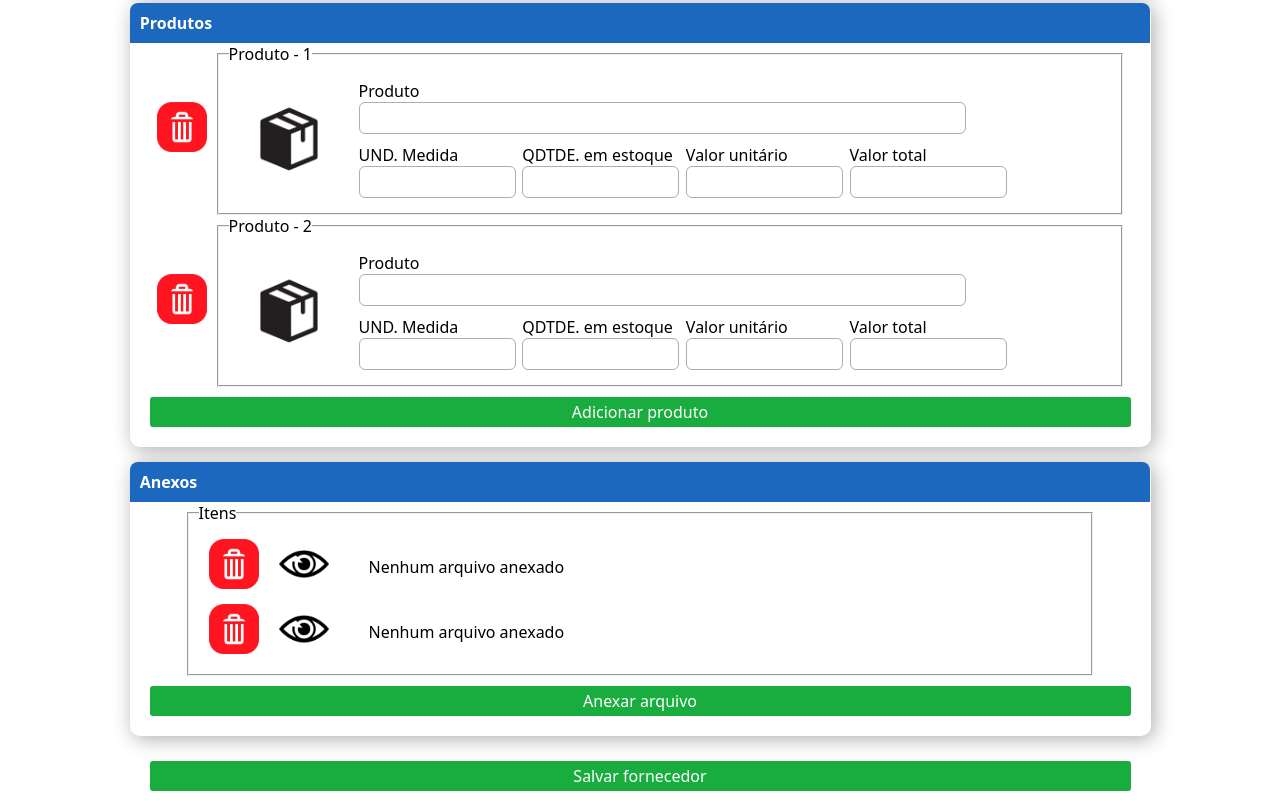
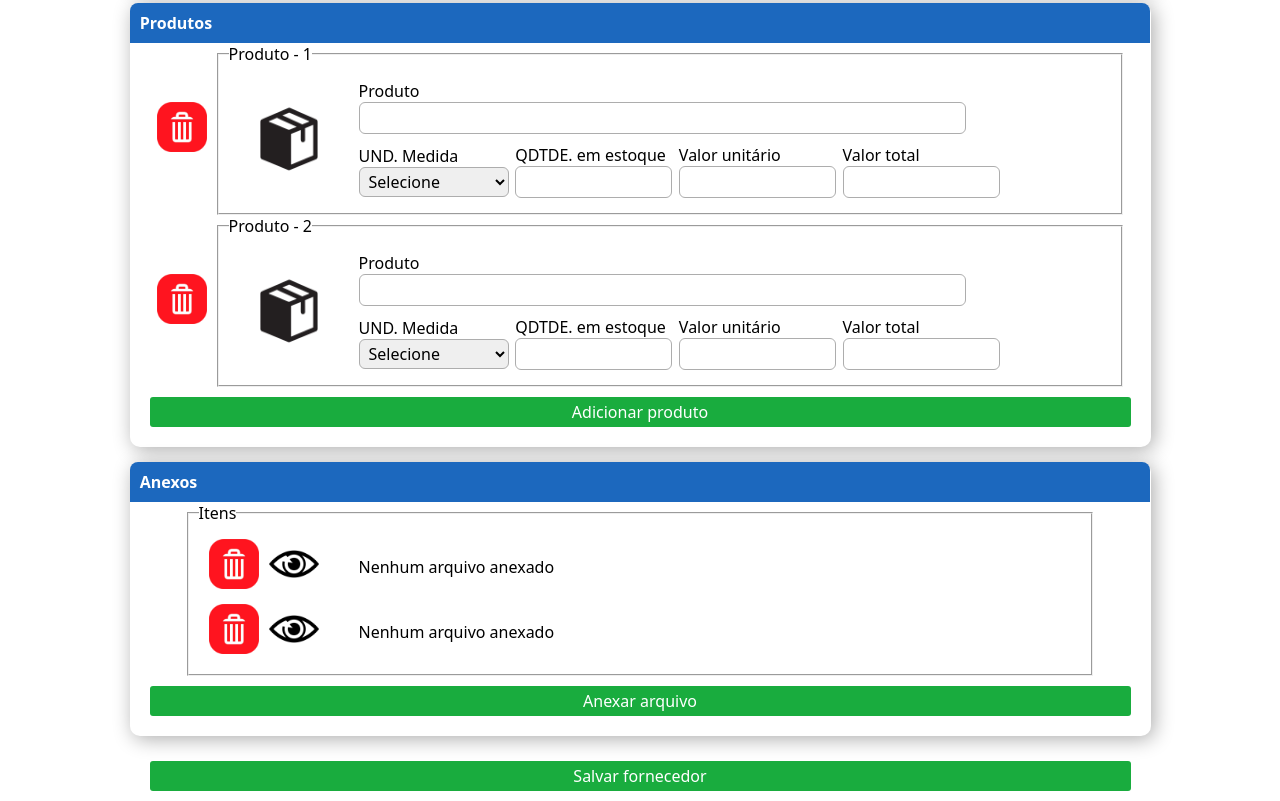
Before and after one commit to gustavonovaesh/Desafio-Vflows, a plain HTML site: page index.html in a window 1280 px wide. Shown: the part 580-1381 px from the top of the page. Drawn offline with Linux system fonts and the light colour scheme.

Commit message:
atualização

```diff
--- a/index.html
+++ b/index.html
@@ -142,7 +142,17 @@
                             <div class="dados-input">
                                 <label for="medida-1">
                                     <span>UND. Medida</span>
-                                    <input type="number" class="tam-input-p" id="medida-1" name="prod-1">
+                                    <select name="prod-1" id="medida-1" class="tam-input-p">
+                                        <option value="selecione" selected>Selecione</option>
+                                        <option value="g">g</option>
+                                        <option value="kg">Kg</option>
+                                        <option value="ml">ml</option>
+                                        <option value="l">L</option>
+                                    </select>
+
+                                    <!--
+                                    <input type="select" class="tam-input-p" id="medida-1" name="prod-1">
+                                    -->
                                 </label>
 
                                 <label for="qtd-estoque-1">
@@ -188,7 +198,13 @@
                             <div class="dados-input">
                                 <label>
                                     <span>UND. Medida</span>
-                                    <input type="number" class="tam-input-p" id="medida-2" name="prod-2">
+                                    <select name="prod-2" id="medida-2" class="tam-input-p">
+                                        <option value="selecione" selected>Selecione</option>
+                                        <option value="g">g</option>
+                                        <option value="kg">Kg</option>
+                                        <option value="ml">ml</option>
+                                        <option value="l">L</option>
+                                    </select>
                                 </label>
 
                                 <label>
@@ -240,7 +256,7 @@
                                     </button>
                                 </label>
 
-                                <span id="doc-1">Nenhum arquivo anexado</span>
+                                <span id="doc-1" class="dados-input">Nenhum arquivo anexado</span>
                             </div>
 
                             <div class="dados-input">
@@ -259,7 +275,8 @@
                                     </button>
                                 </label>
 
-                                <span id="doc-2">Nenhum arquivo anexado</span>
+                                <span id="doc-2" class="dados-input">Nenhum arquivo anexado</span>
+
                             </div>
                         </div>
                     </fieldset>
--- a/index.js
+++ b/index.js
@@ -66,7 +66,7 @@ cep.addEventListener('blur', (e) => {
     })
     .catch(e =>  {
         if(cep.value != ''){
-            alert('CEP inválido!')
+            alert('Erro. Tente Novamente.')
             cep.value = '';
         }
     })
```
